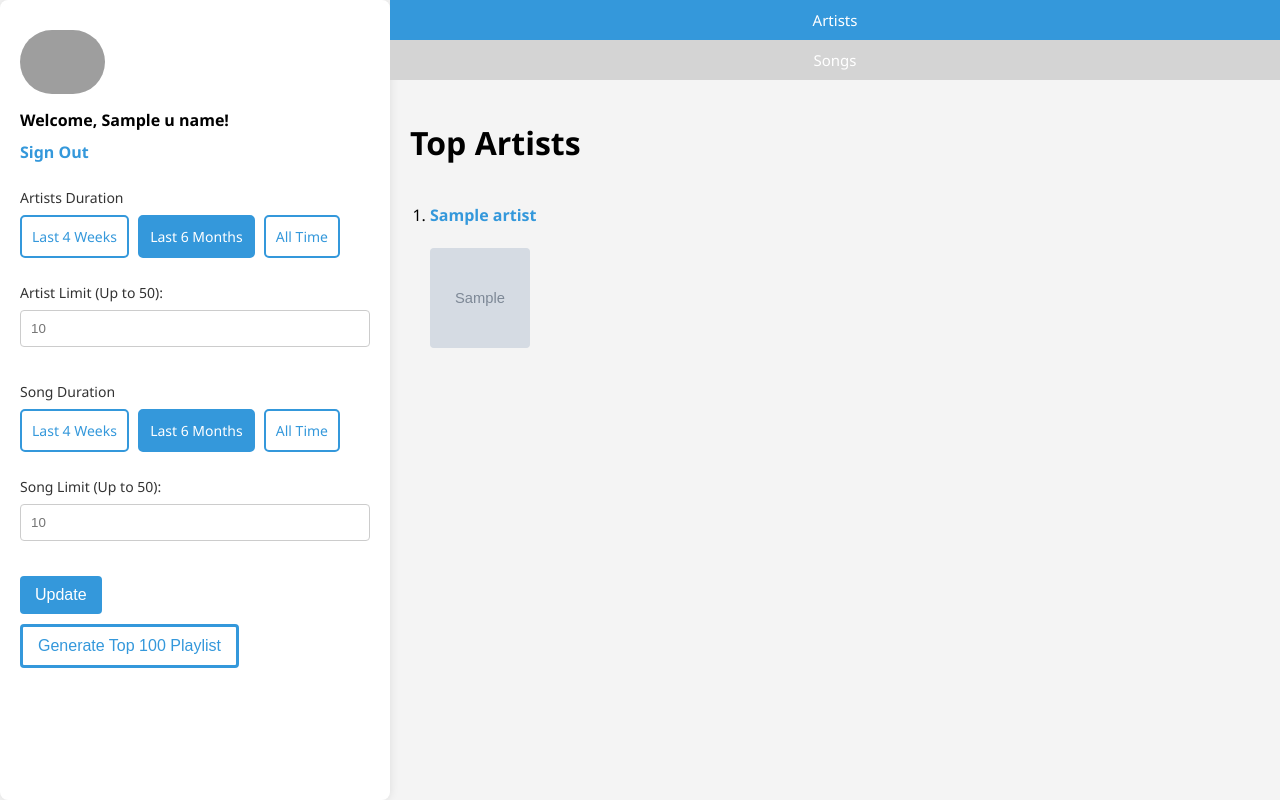
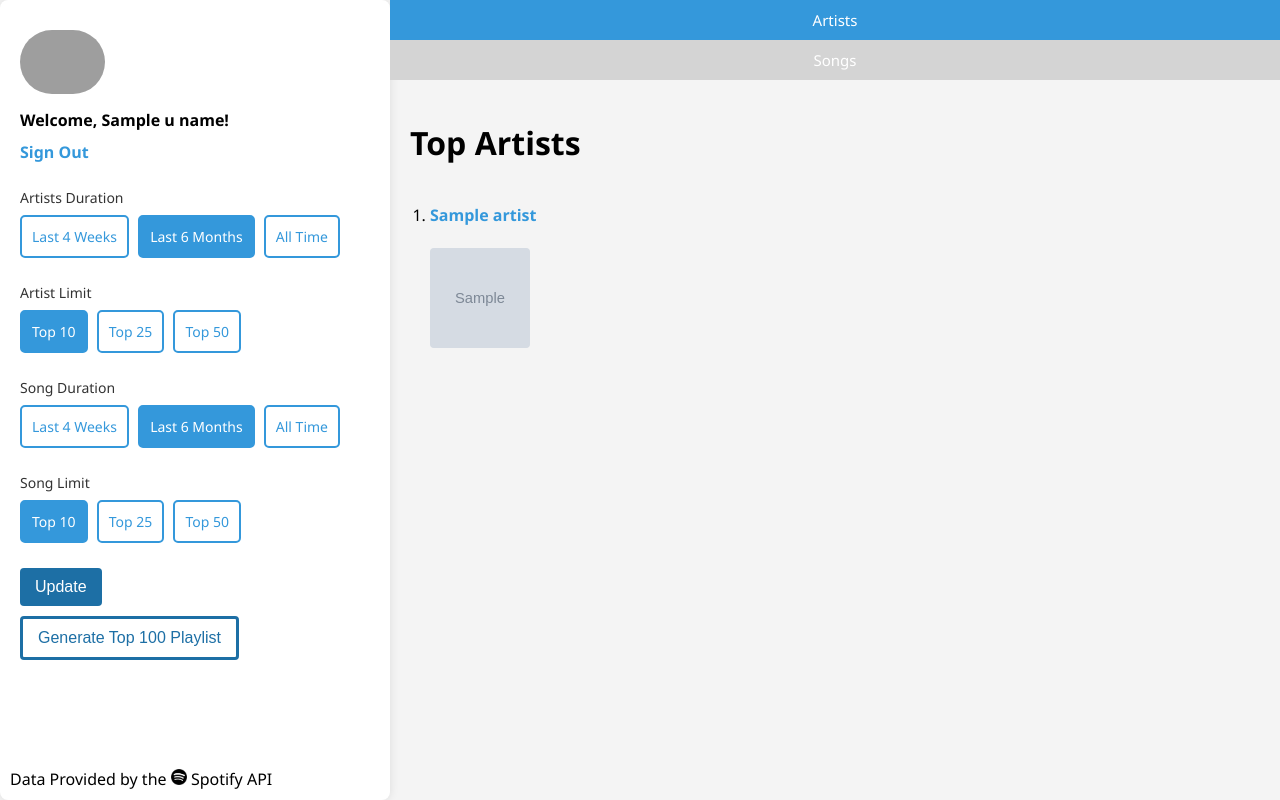
Before and after one commit to bxnto/statify, a Flask app: template templates/artists.html in a window 1280 px wide. Run offline with Flask 3, Linux system fonts and the light colour scheme; the template is opened without the code that fills it: most values are stand-ins (such as "Sample title", 1, 10 or a date in 2020); grey boxes marked "Sample" are stand-in pictures; grey boxes are pictures that could not be loaded.

Commit message:
big changes

```diff
--- a/app.py
+++ b/app.py
@@ -96,7 +96,6 @@ def makeTopPlaylist(time_range):
 def openURL(urlToOpen):
     return render_template('openPlaylist.html', urlToOpen = urlToOpen)
 
-
 @app.route('/data')
 def data():
     if request.args.get('playlistURL') != None:
--- a/static/css/styles.css
+++ b/static/css/styles.css
@@ -24,13 +24,17 @@ margin-bottom: 20px;
 }
 
 .ad-container,
-.sd-container {
+.sd-container,
+.sL-container,
+.aL-container {
 display: inline-block;
 }
 
 .radio-option,
 .ad-options,
-.sd-options {
+.sd-options,
+.al,
+.sl {
 display: inline-block;
 padding: 10px;
 margin-bottom: 5px;
@@ -43,18 +47,22 @@ margin-right: 5px;
 
 .radio-option:hover,
 .ad-options:hover,
-.sd-options:hover {
+.sd-options:hover,
+.al:hover,
+.sl:hover {
 background-color: #3498db;
 color: white;
 }
 
 .ad-options,
-.sd-options {
+.sd-options, .al, .sl {
 display: none;
 }
 
 .ad-options:checked + label,
-.sd-options:checked + label {
+.sd-options:checked + label,
+.al:checked +label,
+.sl:checked + label {
 background-color: #3498db;
 color: white;
 }
@@ -176,6 +184,17 @@ height: 100vh;
 overflow: auto;
 }
 
+.footer {
+  position: absolute;
+  bottom: 10px;
+  left: 10px;
+  z-index: 10;
+}
+#footer-logo {
+  filter: invert(100%);
+  -webkit-filter: invert(100%);
+}
+
 .left-side {
 background-color: #fff;
 border-radius: 8px;
@@ -225,9 +244,9 @@ min-height: 100vh;
 }
 #playlistCreate {
 background-color: #fff;
-color:#3498db;
+color:#1D6FA5;
 padding: 10px 15px;
-border:#3498db;
+border:#1D6FA5;
 border-style: solid;
 margin-top: 10px;
 border-radius: 4px;
@@ -236,7 +255,7 @@ font-size: 16px;
 }
 
 #submitParameters {
-background-color: #3498db;
+background-color: #1D6FA5;
 color: #fff;
 padding: 10px 15px;
 border: none;
--- a/templates/artists.html
+++ b/templates/artists.html
@@ -34,8 +34,17 @@
             </div>
 
             <div class="form-group">
-                <label for="artistAmount">Artist Limit (Up to 50): </label>
-                <input type="number" id="artistAmount" name="artistAmount" placeholder="0">
+                <label for="artistLimit">Artist Limit</label>
+                <div class="aL-container">
+                    <input class='al' type="radio" name="artistLimit" id="a10" value="10" checked>
+                    <label for="a10" class="radio-option">Top 10</label>
+
+                    <input class='al' type="radio" name="artistLimit" id="a25" value="25">
+                    <label for="a25" class="radio-option">Top 25</label>
+
+                    <input class='al' type="radio" name="artistLimit" id="a50" value="50">
+                    <label for="a50" class="radio-option">Top 50</label>
+                </div>
             </div>
 
             <div class="form-group">
@@ -53,8 +62,17 @@
             </div>
 
             <div class="form-group">
-                <label for="songAmount">Song Limit (Up to 50): </label>
-                <input type="number" id="songAmount" name="songAmount" placeholder="0">
+                <label for="songLimit">Song Limit</label>
+                <div class="sL-container">
+                    <input class='sl' type="radio" name="songLimit" id="s10" value="10" checked>
+                    <label for="a10" class="radio-option">Top 10</label>
+
+                    <input class='sl' type="radio" name="songLimit" id="s25" value="25">
+                    <label for="s25" class="radio-option">Top 25</label>
+
+                    <input class='sl' type="radio" name="songLimit" id="s50" value="50">
+                    <label for="s50" class="radio-option">Top 50</label>
+                </div>
             </div>
 
             <button type="submit" id="submitParameters">Update</button>
@@ -81,8 +99,9 @@
                         <button type="submit" id="playlistSubmit">Create</button>
                     </form>
                 </div>
-
+                <div class="footer">Data Provided by the <img id="footer-logo" width="16px" src="{{url_for('static', filename='spotifyicon.png')}}"> Spotify API
         </div>
+    </div>
 
         <div class="right-side" id="right-side">
             <div class="tabs" id="tabs">
@@ -139,9 +158,9 @@
                 event.preventDefault();
                 var form = document.getElementById("parameters");
                 var artistRange = form.elements['artistDuration'].value || 'medium_term';
-                var artistLimit = $("#artistAmount").val() || 10;
+                var artistLimit = form.elements['artistLimit'].value || 10;
                 var songRange = form.elements['songDuration'].value || 'medium_term';
-                var songLimit = $("#songAmount").val() || 10;
+                var songLimit = form.elements['songLimit'].value || 10;
 
                 // Construct the URL with query parameters using template literals
                 var url = `{{ url_for('data') }}?artistRange=${artistRange}&artistLimit=${artistLimit}&songRange=${songRange}&songLimit=${songLimit}`;
@@ -161,7 +180,9 @@
 
         var urlParams = new URLSearchParams(window.location.search);
         var artistRange = urlParams.get('artistRange');
-        var songRange = urlParams.get('songRange')
+        var songRange = urlParams.get('songRange');
+        var artistAmount = urlParams.get('artistLimit');
+        var songAmount = urlParams.get('songLimit');
 
         if (artistRange) {
             var adRadio = document.querySelector('.ad-container input[value="'+ artistRange +'"]');
@@ -176,9 +197,18 @@
                 sdRadio.checked = true
             }
         }
-        $("#artistAmount").attr("placeholder", urlParams.get("artistLimit") || '10');
-        $("#songAmount").attr("placeholder", urlParams.get("songLimit") || '10');
-
+        if (artistAmount) {
+            var alRadio = document.querySelector('.aL-container input[value="'+ artistAmount +'"]');
+            if (alRadio) {
+                alRadio.checked = true
+            }
+        }
+        if (songAmount) {
+            var slRadio = document.querySelector('.sL-container input[value="'+ songAmount +'"]');
+            if (slRadio) {
+                slRadio.checked = true
+            }
+        }
         var screenWidth = window.innerWidth;
 
         $(document).ready(function () {
```
